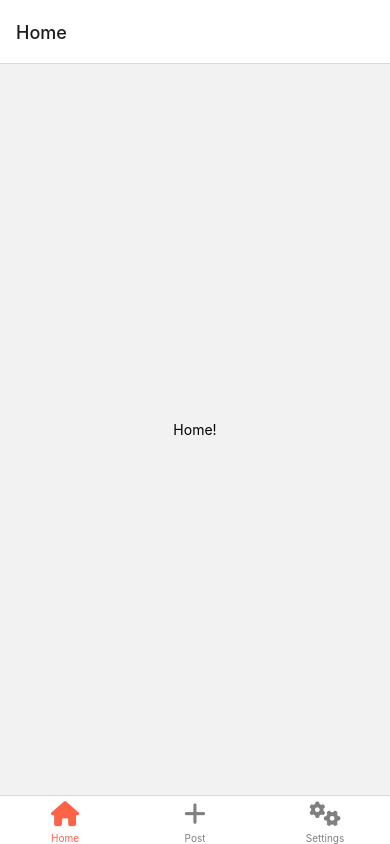
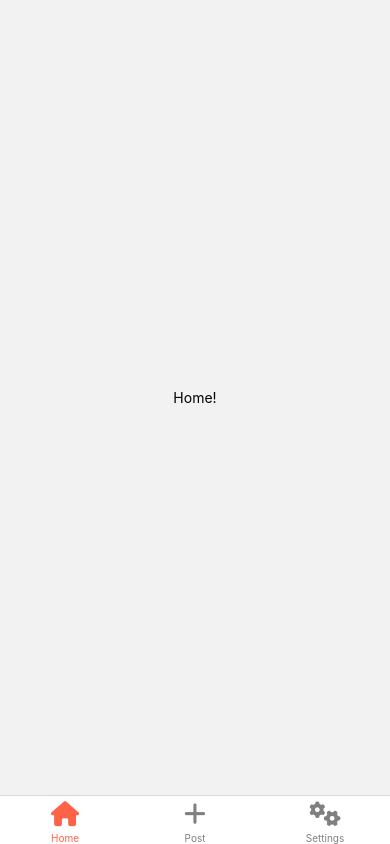
Before and after one commit to NuGoon-Studio/Testimonies, a React Native app: screen /Tabs in a window 390 px wide. Built offline with nearby package versions, Linux system fonts and the light colour scheme.

Commit message:
Implemented splash screen with top level root stack navigator

```diff
--- a/package.json
+++ b/package.json
@@ -14,6 +14,7 @@
   "dependencies": {
     "@react-navigation/bottom-tabs": "^6.5.11",
     "@react-navigation/native": "^6.1.9",
+    "@react-navigation/native-stack": "^6.9.16",
     "@types/react-native-vector-icons": "^6.4.16",
     "react": "18.2.0",
     "react-dom": "^18.2.0",
--- a/src/App.tsx
+++ b/src/App.tsx
@@ -2,16 +2,38 @@
 import React from 'react';
 
 // CONFIG: React Navigation setup wrapper
-import { NavigationContainer } from '@react-navigation/native';
-import AppTabs from './Screens/AppTabs';
+import { NavigationContainer } from "@react-navigation/native";
+import { createNativeStackNavigator, NativeStackNavigationProp } from "@react-navigation/native-stack";
+import AppTabs from './screens/AppTabs';
+import SplashScreen from './screens/SplashScreen';
+
+/************* Setup **************/
+// CONFIG: React Navigation Prop passing
+type ScreenNames = [
+  'Splash',
+  'Tabs'
+]; // type these manually
+type RootStackParamList = Record<ScreenNames[number], undefined>;
+type RootStackNavigation = NativeStackNavigationProp<RootStackParamList>;
+
+const RootStack = createNativeStackNavigator<RootStackParamList>();
 
 /************* RETURN **************/
 const App = () => {
   return (
     <NavigationContainer>
-      <AppTabs/>
+      <RootStack.Navigator
+        initialRouteName = 'Splash'
+        screenOptions={{
+             headerShown: false
+         }}
+      >
+        <RootStack.Screen name = 'Splash' component = {SplashScreen}/>
+        <RootStack.Screen name = 'Tabs' component = {AppTabs}/>
+      </RootStack.Navigator>
     </NavigationContainer>
   );
 };
 
 export default App;
+export type { ScreenNames, RootStackParamList, RootStackNavigation };
--- a/src/Screens/AppTabs.tsx
+++ b/src/Screens/AppTabs.tsx
@@ -5,9 +5,9 @@ import FontAwesome6 from 'react-native-vector-icons/FontAwesome6';
 
 // CONFIG: React Navigation botom tab setup
 import { createBottomTabNavigator } from '@react-navigation/bottom-tabs';
-import HomeTab from './Tabs/HomeTab';
-import SettingsTab from './Tabs/SettingsTab';
-import PostTab from './Tabs/PostTab';
+import HomeTab from './tabs/HomeTab';
+import PostTab from './tabs/PostTab';
+import SettingsTab from './tabs/SettingsTab';
 
 /************* Setup **************/
 //CONFIG: React Navigation Bottom Tabs setup
@@ -17,6 +17,7 @@ const Tab = createBottomTabNavigator();
 const AppTabs = () => {
   return (
     <Tab.Navigator screenOptions={({ route }) => ({
+      headerShown: false,
       tabBarIcon: ({ focused, color, size }) => {
         let iconName : string = '';
 
--- /dev/null
+++ b/src/Screens/SplashScreen.tsx
@@ -0,0 +1,37 @@
+/************* Imports **************/
+import React from 'react';
+import {View, Text} from 'react-native';
+
+import FontAwesome6IconButton from 'react-native-vector-icons/FontAwesome6';
+
+// CONFIG: React Navigation Hook example
+//import { useNavigation } from '@react-navigation/native';
+import type { RootStackNavigation } from '../App';
+
+// CONFIG: React Navigation Prop passing
+interface SplashScreenProps {
+  navigation: RootStackNavigation;
+}
+
+/************* RETURN **************/
+// CONFIG: React Navigation Prop passing
+const SplashScreen : React.FC<SplashScreenProps> = ({ navigation }) => {
+
+  // CONFIG: React Navigation Hook example
+  //const { navigate } = useNavigation<StackNavigation>();
+
+  return (
+    <View style={{ flex: 1, justifyContent: 'center', alignItems: 'center' }}>
+      <Text>Splash!</Text>
+      <FontAwesome6IconButton
+        name = 'house'
+        solid
+        onPress = {() => navigation.replace('Tabs')}
+      >
+        GO HOME...
+      </FontAwesome6IconButton>
+    </View>
+  );
+};
+
+export default SplashScreen;
```
Also changed, not shown: 1 other file (tests, documents, lock files or other folders).
